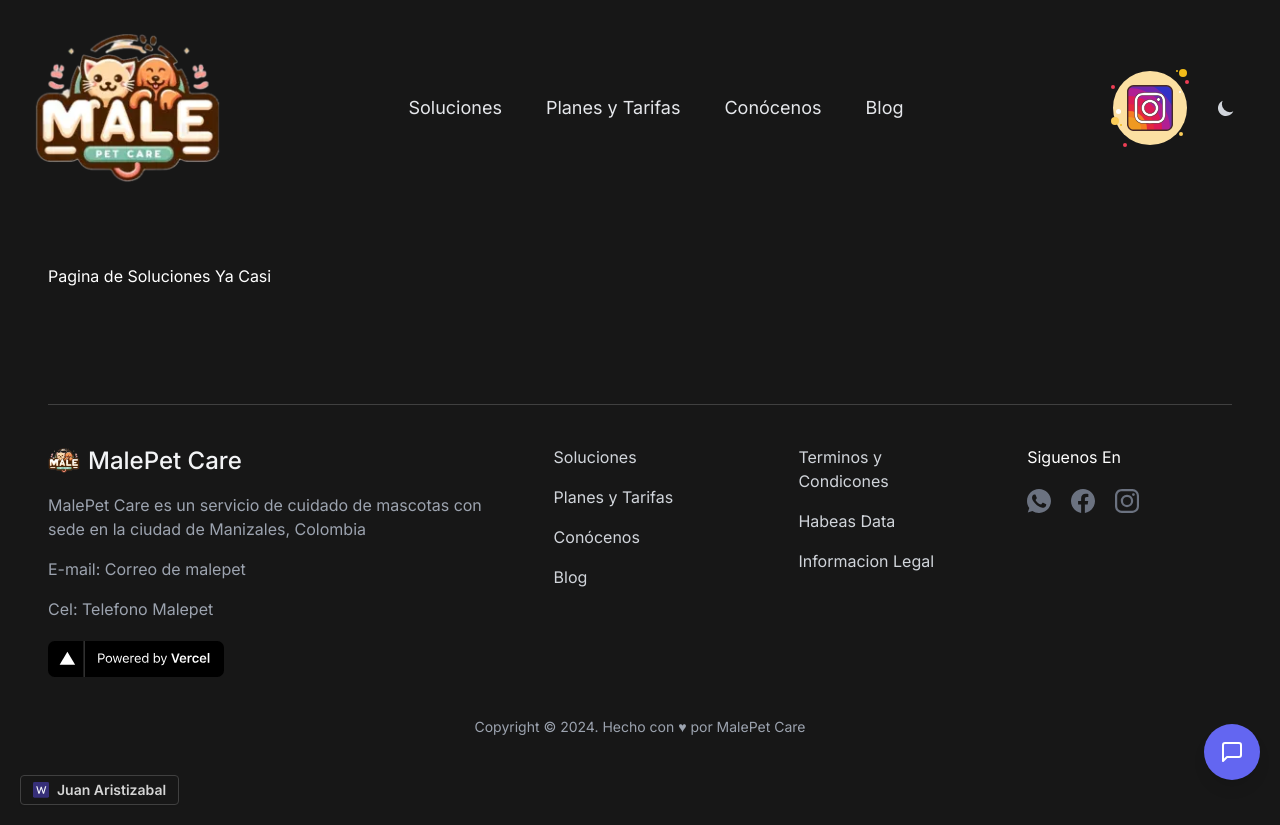
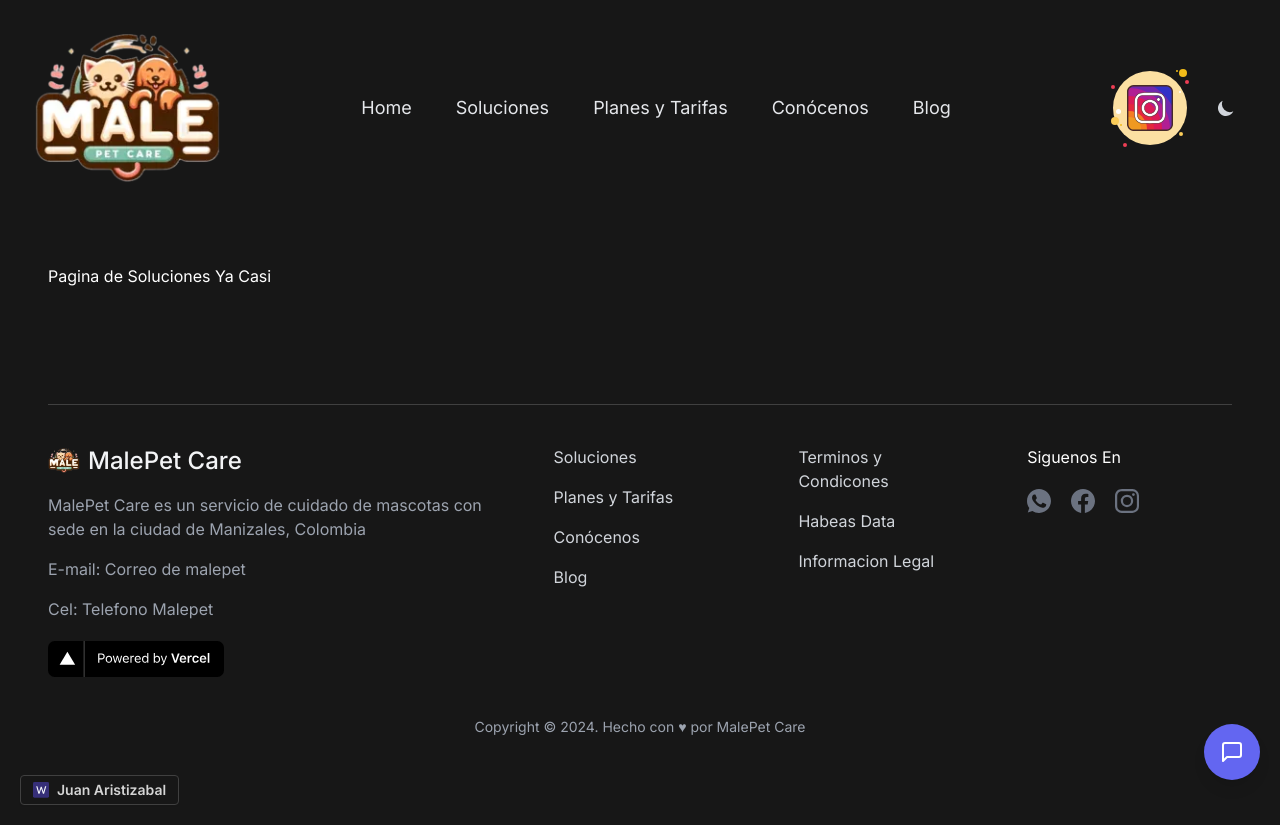
Before and after one commit to spjhon/project-MALE, a Next.js app: page /soluciones in a window 1280 px wide. Built offline with nearby package versions, Linux system fonts and the light colour scheme.

Commit message:
se le agrega un home al menu responsivo

```diff
--- a/src/components/Navbar.tsx
+++ b/src/components/Navbar.tsx
@@ -11,7 +11,7 @@ import {
 import logo from "../../public/img/logo.webp";
 
 export const Navbar = () => {
-  const navigation = [{LinkName: "Soluciones", href:"/soluciones"}, {LinkName: "Planes y Tarifas", href:"/pricing"}, {LinkName: "Conócenos", href:"/about"}, {LinkName: "Blog", href:"/blog"}];
+  const navigation = [{LinkName: "Home", href:"/"}, {LinkName: "Soluciones", href:"/soluciones"}, {LinkName: "Planes y Tarifas", href:"/pricing"}, {LinkName: "Conócenos", href:"/about"}, {LinkName: "Blog", href:"/blog"}];
 
   /*
 
@@ -93,7 +93,7 @@ pequeñas, cuando esta en pantallas grandes solo se muestra el logo, osea que el
                       as="a"
                       href="https://wa.me/3147045347"
                       target="_blank"
-                      rel="noopener"
+
                       title="Escribenos a whatsapp"
                       className="transition-transform duration-300 transform hover:scale-105 w-full px-6 py-2 mt-3 my-4 text-center text-white bg-indigo-600 rounded-md lg:ml-5"
                     >
```
